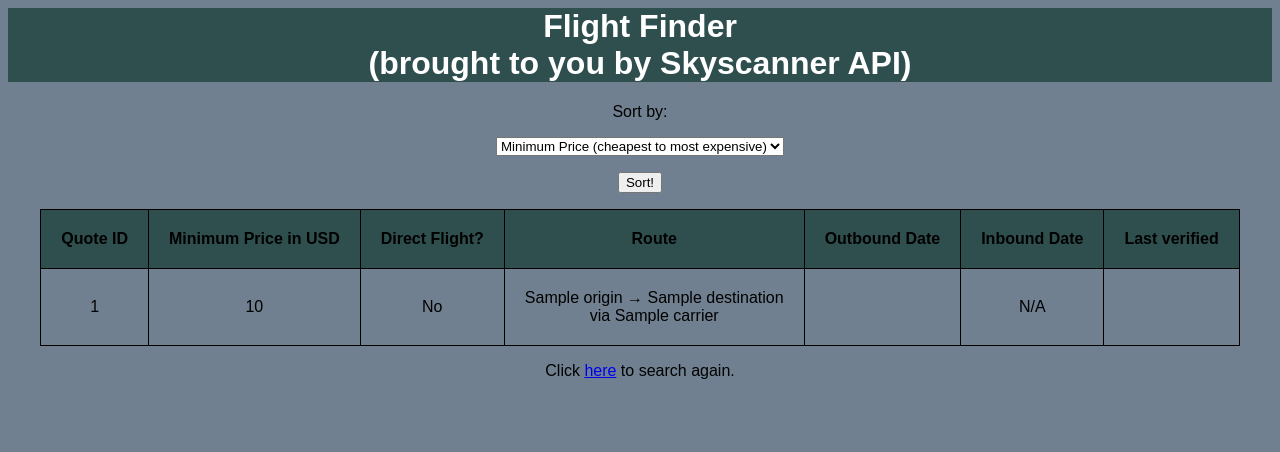
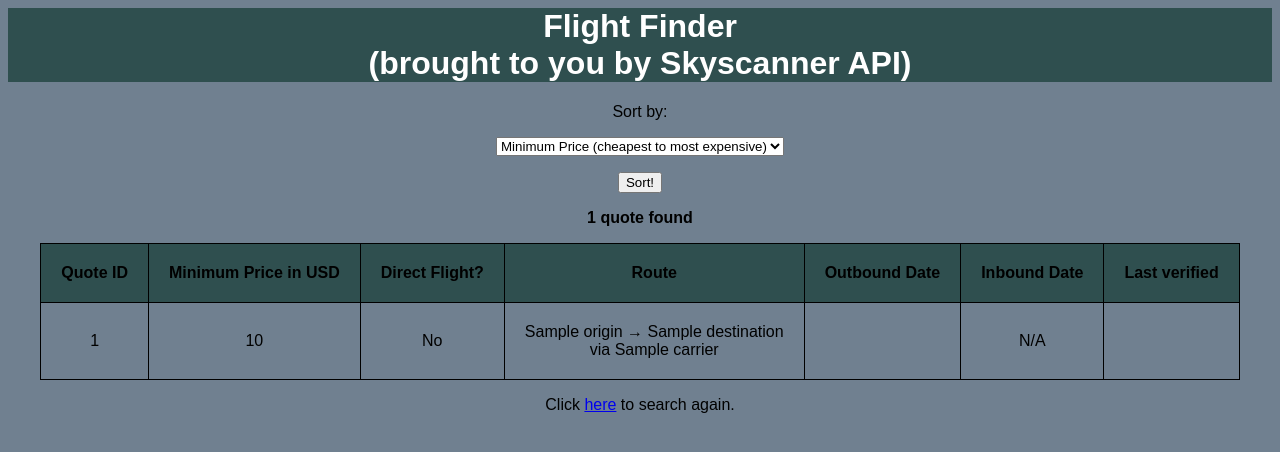
Before and after one commit to tobiadewo/ses-skyscanner-project, a Flask app: template app/templates/results.html in a window 1280 px wide. Shown: the top 452 px of the page. Run offline with Flask 2, Linux system fonts and the light colour scheme; the template is opened without the code that fills it: values that come from a table or form of the project are taken from there, most other values are stand-ins (such as "Sample title", 1, 10 or a date in 2020).

Commit message:
Update results.html

```diff
--- a/app/templates/results.html
+++ b/app/templates/results.html
@@ -19,6 +19,12 @@
                 {{ sorter.Submission() }}<br>
             </p>
         </form>
+        <!-- This displays the number of quotes at the top of the page.-->
+        {% if quotes|length == 1 %}
+            <p style = "text-align: center;"><b>1 quote found</b></p>
+        {% else %}
+            <p style = "text-align: center;"><b>{{ quotes|length }} quotes found</b></p>
+        {% endif %}
         <!-- This creates a centered table of quotes. The headers are predetermined.-->
         <table style = "margin-left: auto; margin-right: auto">
             <tr>
```
